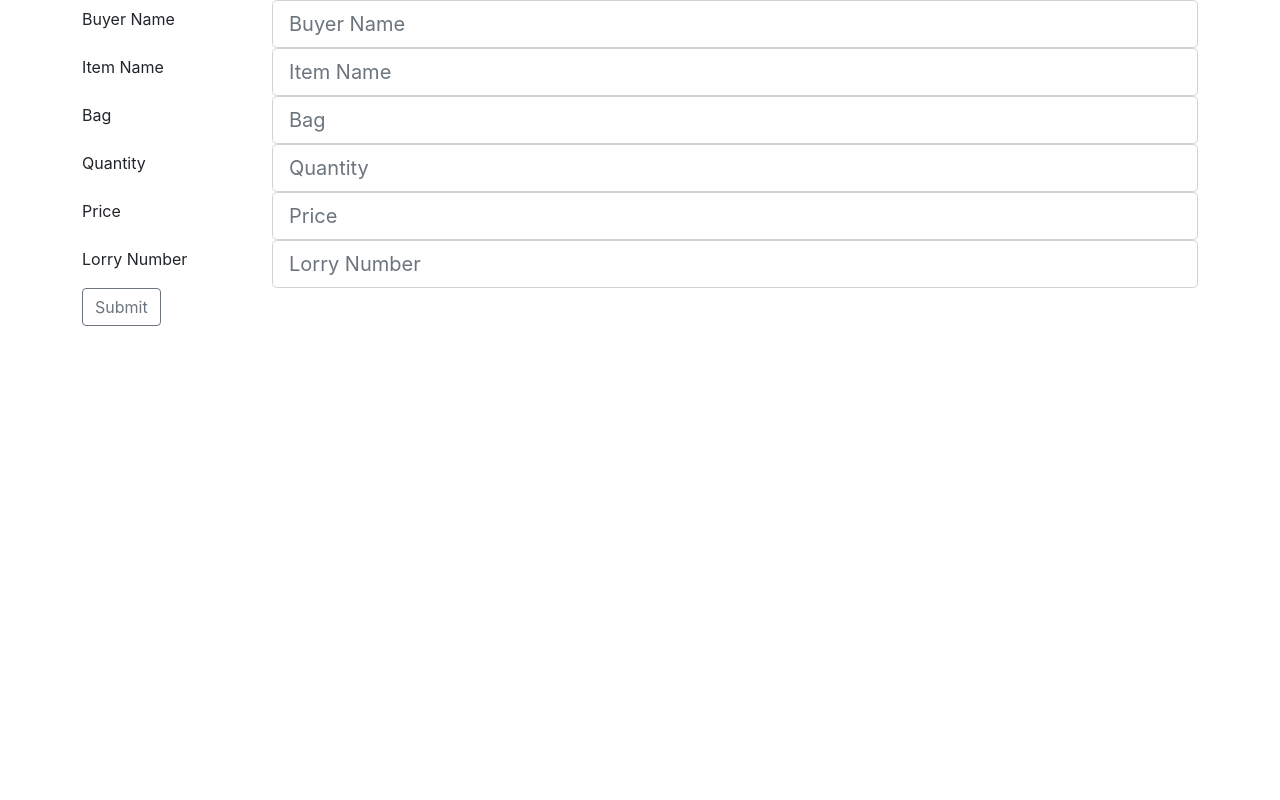
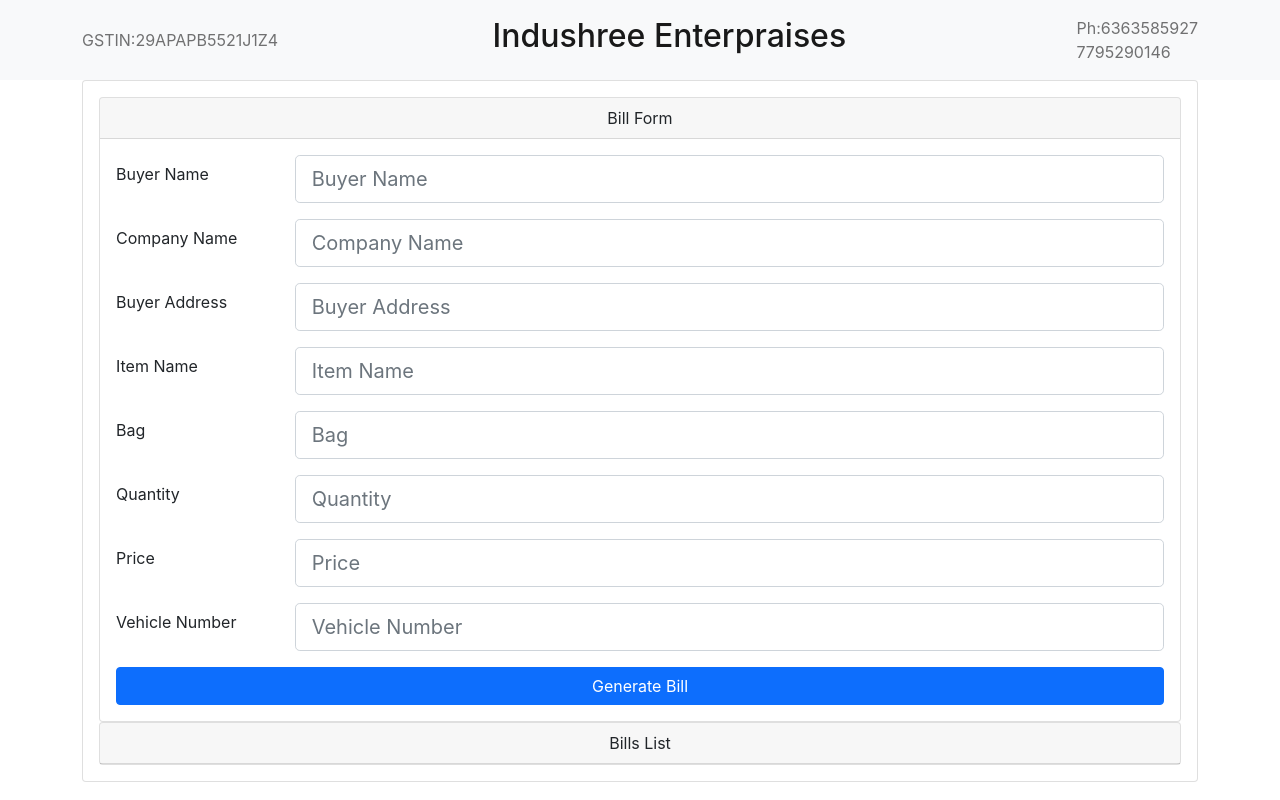
Before and after one commit to AdarshaCR001/bill-generate-react, a React (Create React App) app: page / in a window 1280 px wide. Built offline with nearby package versions, Linux system fonts and the light colour scheme.

Commit message:
added form bootsraped it

```diff
--- a/src/App.js
+++ b/src/App.js
@@ -1,12 +1,42 @@
 import './App.css';
 import BillForm from './component/BillForm'
-import { Container } from 'react-bootstrap';
+import { Container, Modal, Button, Card, Accordion } from 'react-bootstrap';
+import Header from './component/Header';
+import React, { useState } from 'react';
 
 function App() {
+  const [show, setShow] = useState(false);
+
   return (
+    <>
+      <Header />
       <Container>
-      <BillForm />
+
+        <Card body>
+          <Accordion defaultActiveKey="0">
+            <Card>
+              <Accordion.Toggle as={Card.Header} eventKey="0" style={{ display: 'flex', justifyContent: 'center' }}>
+                Bill Form
+              </Accordion.Toggle>
+
+              <Accordion.Collapse eventKey="0">
+                <Card.Body><BillForm /></Card.Body>
+              </Accordion.Collapse>
+            </Card>
+
+            <Card>
+              <Accordion.Toggle as={Card.Header} eventKey="1" style={{ display: 'flex', justifyContent: 'center' }}>
+                Bills List
+              </Accordion.Toggle>
+
+              <Accordion.Collapse eventKey="1">
+                <Card.Body></Card.Body>
+              </Accordion.Collapse>
+            </Card>
+          </Accordion>
+        </Card>
       </Container>
+    </>
   );
 }
 
--- a/src/component/BillForm.js
+++ b/src/component/BillForm.js
@@ -1,21 +1,35 @@
 import React from 'react';
 import { useFormik } from 'formik';
-import { Form,Row, Col,Button } from 'react-bootstrap';
+import { Form, Row, Col, Button } from 'react-bootstrap';
+import axios from 'axios';
 
 function BillForm() {
+    const backendUrl = "http://ec2-3-108-191-5.ap-south-1.compute.amazonaws.com/bill_backend/";
     const formik = useFormik({
         initialValues: {
-               form:{
+            form: {
                 buyerName: '',
+                companyName: '',
+                buyerAddress: '',
                 quantity: '',
                 price: '',
                 itemName: '',
                 bag: '',
-          lorryNumber: ''
+                vehicleNumber: ''
             }
         },
         onSubmit: values => {
-         alert(JSON.stringify(values.form, null, 2));
+            var api = backendUrl + "bill/generateBill";
+            console.log(JSON.stringify(values.form));
+            console.log(values.form);
+            axios.post(api, JSON.stringify(values.form))
+                .then(function (response) {
+                    console.log(response);
+                })
+                .catch(function (error) {
+                    console.log(error);
+                });
+            //alert(JSON.stringify(values.form, null, 2));
         },
     });
 
@@ -23,7 +37,7 @@
     return (
         <Form onSubmit={formik.handleSubmit}>
 
-       <Form.Group as={Row}>
+            <Form.Group as={Row} className="mb-3">
                 <Form.Label column sm="2" >Buyer Name</Form.Label>
                 <Col sm="10">
                     <Form.Control size="lg"
@@ -37,7 +51,35 @@
                 </Col>
             </Form.Group>
 
-<Form.Group as={Row}>
+            <Form.Group as={Row} className="mb-3">
+                <Form.Label column sm="2" >Company Name</Form.Label>
+                <Col sm="10">
+                    <Form.Control size="lg"
+                        type="text"
+                        placeholder="Company Name"
+                        id="form.companyName"
+                        name="form.companyName"
+                        onChange={formik.handleChange}
+                        value={formik.values.form.companyName}
+                    />
+                </Col>
+            </Form.Group>
+
+            <Form.Group as={Row} className="mb-3">
+                <Form.Label column sm="2" >Buyer Address</Form.Label>
+                <Col sm="10">
+                    <Form.Control size="lg"
+                        type="text"
+                        placeholder="Buyer Address"
+                        id="form.buyerAddress"
+                        name="form.buyerAddress"
+                        onChange={formik.handleChange}
+                        value={formik.values.form.buyerAddress}
+                    />
+                </Col>
+            </Form.Group>
+
+            <Form.Group as={Row} className="mb-3">
                 <Form.Label column sm="2" >Item Name</Form.Label>
                 <Col sm="10">
                     <Form.Control size="lg"
@@ -51,7 +93,7 @@
                 </Col>
             </Form.Group>
 
-<Form.Group as={Row}>
+            <Form.Group as={Row} className="mb-3">
                 <Form.Label column sm="2" >Bag</Form.Label>
                 <Col sm="10">
                     <Form.Control size="lg"
@@ -65,7 +107,7 @@
                 </Col>
             </Form.Group>
 
-<Form.Group as={Row}>
+            <Form.Group as={Row} className="mb-3">
                 <Form.Label column sm="2" >Quantity</Form.Label>
                 <Col sm="10">
                     <Form.Control size="lg"
@@ -78,7 +120,7 @@
                     />
                 </Col>
             </Form.Group>
-<Form.Group as={Row}>
+            <Form.Group as={Row} className="mb-3">
                 <Form.Label column sm="2" >Price</Form.Label>
                 <Col sm="10">
                     <Form.Control size="lg"
@@ -92,21 +134,21 @@
                 </Col>
             </Form.Group>
 
-<Form.Group as={Row}>
-       <Form.Label column sm="2" >Lorry Number</Form.Label>
+            <Form.Group as={Row} className="mb-3">
+                <Form.Label column sm="2" >Vehicle Number</Form.Label>
                 <Col sm="10">
                     <Form.Control size="lg"
                         type="text"
-  placeholder="Lorry Number"
-  id="form.lorryNumber"
-  name="form.lorryNumber"
+                        placeholder="Vehicle Number"
+                        id="form.vehicleNumber"
+                        name="form.vehicleNumber"
                         onChange={formik.handleChange}
-         value={formik.values.form.lorryNumber}
+                        value={formik.values.form.vehicleNumber}
                     />
                 </Col>
             </Form.Group>
 
-       <Button type="submit" variant="outline-secondary">Submit</Button>
+            <Button type="submit" variant="primary" style={{ width: "100%" }}>Generate Bill</Button>
         </Form>
     )
 }
--- /dev/null
+++ b/src/component/Header.js
@@ -0,0 +1,28 @@
+import React from 'react'
+import { Breadcrumb, Card, Navbar, Container } from 'react-bootstrap'
+
+function Header() {
+    return (
+        <Navbar bg="light" >
+            <Container>
+                <Navbar.Collapse className="justify-content-start">
+                    <Navbar.Text>
+                        GSTIN:29APAPB5521J1Z4
+                    </Navbar.Text>
+                </Navbar.Collapse>
+                <Navbar.Brand href="#home">
+                    <h2>Indushree Enterpraises</h2>
+                </Navbar.Brand>
+                <Navbar.Toggle />
+                <Navbar.Collapse className="justify-content-end">
+                    <Navbar.Text>
+                        Ph:6363585927 <br />
+                        7795290146
+                    </Navbar.Text>
+                </Navbar.Collapse>
+            </Container>
+        </Navbar>
+    )
+}
+
+export default Header
```
Lines whose indentation alone changed are shown as unchanged.
